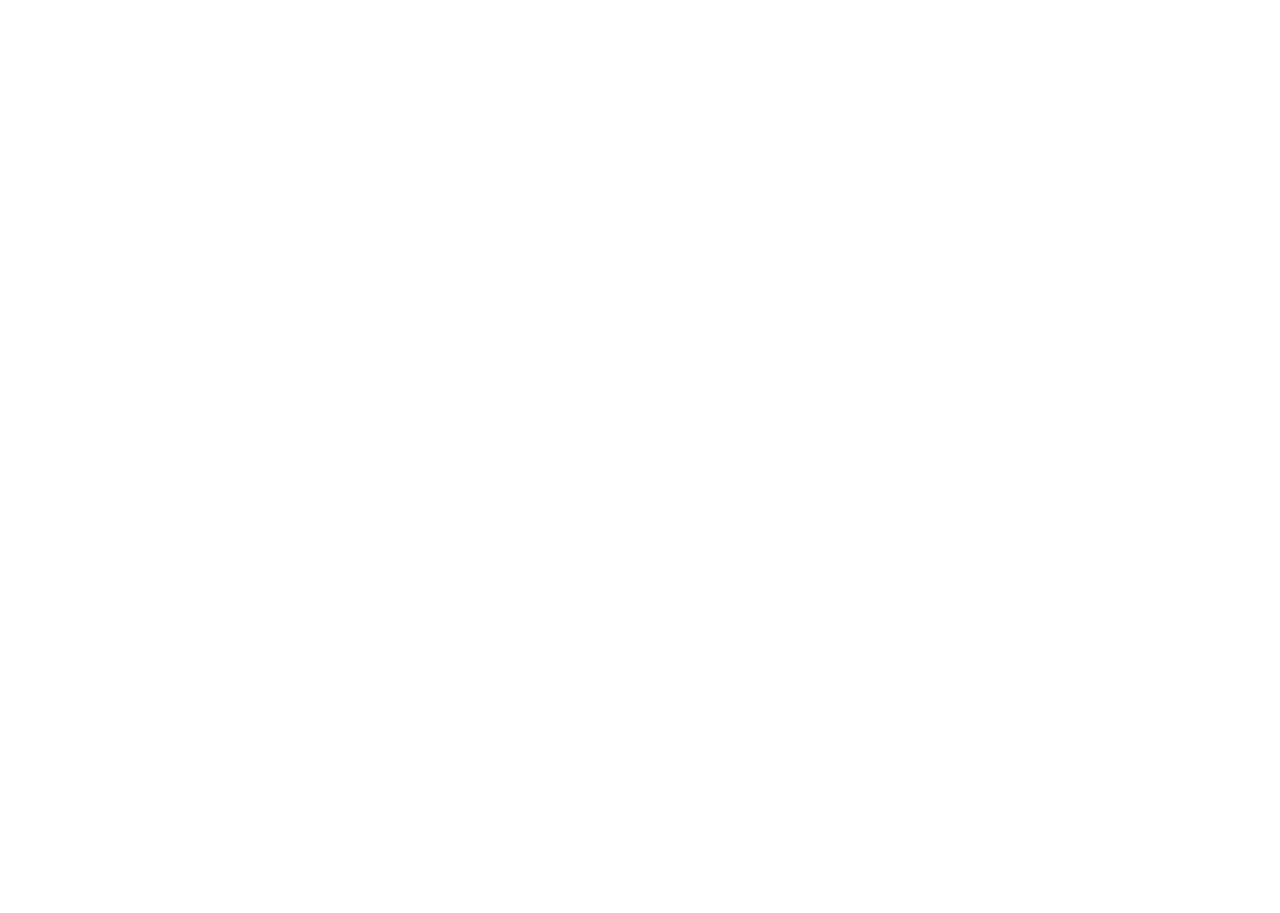
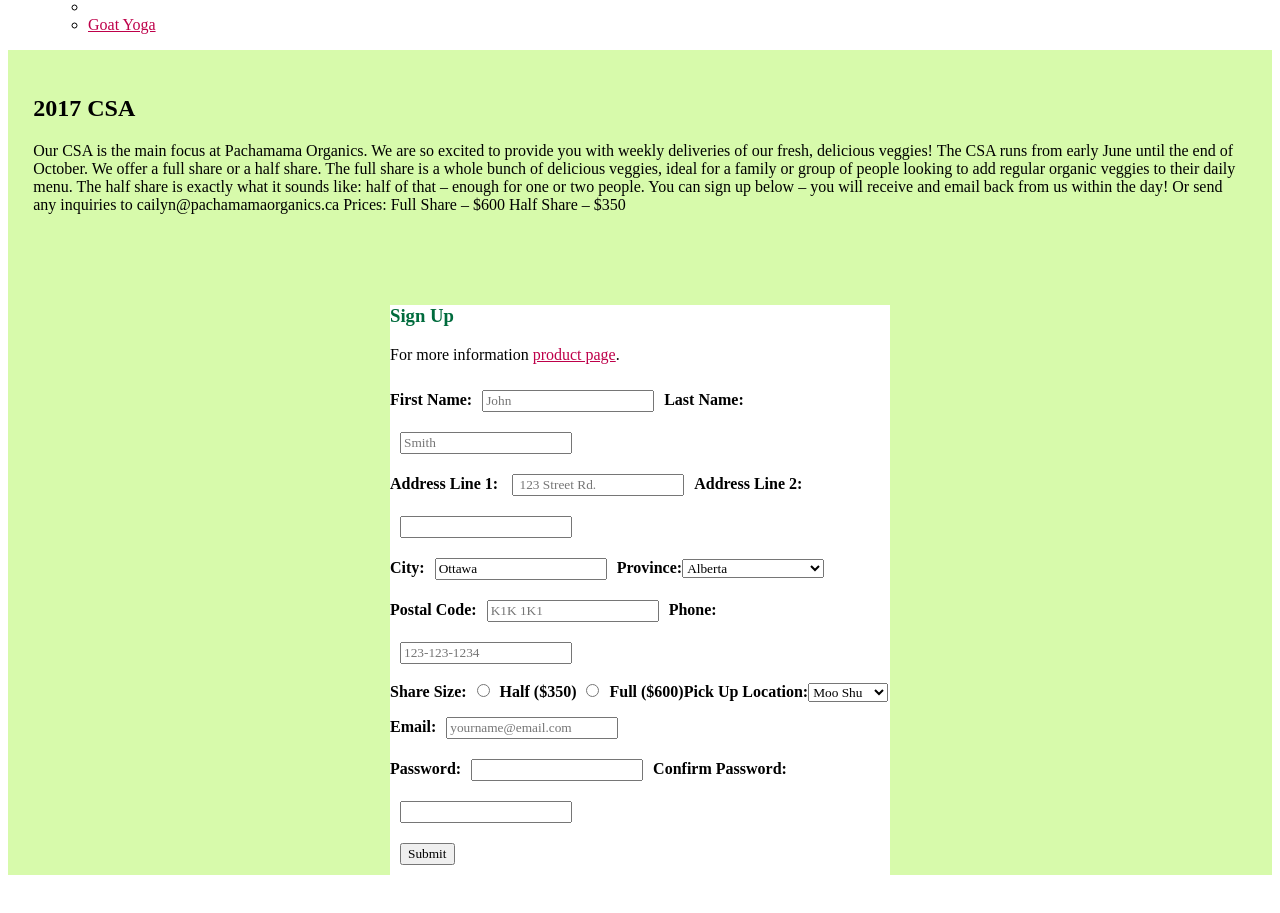
Before and after one commit to tobymurray/pachamama-signup, an Angular app in the folder pacha-client/: page / in a window 1280 px wide. Shown: the part 635-1548 px from the top of the page. Before the commit the page ends 800 px from the top, so only its background shows below. Built offline with nearby package versions, Linux system fonts and the light colour scheme.

Commit message:
Add first pass at HTML and CSS content

```diff
--- a/pacha-client/src/app/public-landing/public-landing.component.html
+++ b/pacha-client/src/app/public-landing/public-landing.component.html
@@ -1,3 +1,87 @@
-<p>
-  public-landing works!
-</p>
+<div id="mainPage">
+  <div id="csaInfo">
+    <div>
+      <h2>2017 CSA</h2>
+    </div>
+    <p>Our CSA is the main focus at Pachamama Organics. We are so excited to provide you with weekly deliveries of our fresh,
+      delicious veggies! The CSA runs from early June until the end of October. We offer a full share or a half share. The
+      full share is a whole bunch of delicious veggies, ideal for a family or group of people looking to add regular organic
+      veggies to their daily menu. The half share is exactly what it sounds like: half of that – enough for one or two people.
+      You can sign up below – you will receive and email back from us within the day! Or send any inquiries to cailyn@pachamamaorganics.ca
+      Prices: Full Share – $600 Half Share – $350</p>
+  </div>
+
+  <div id="form" class="well">
+    <h3 id="signUp">Sign Up</h3>
+    <p> For more information <a href="#">product page</a>.</p>
+    <form action="/submit" method="post">
+      <div>
+        <label>First Name:</label>
+        <input name="firstName" type="text" placeholder="John" required>
+        <label>Last Name:</label>
+        <input name="lastName" type="text" placeholder="Smith" required>
+      </div>
+      <div>
+        <label>Address Line 1: </label>
+        <input name="addressOne" type="text" placeholder=" 123 Street Rd.">
+        <label>Address Line 2:</label>
+        <input name="addressTwo" type="text">
+      </div>
+      <div>
+        <label>City:</label>
+        <input name="city" type="text" value="Ottawa">
+        <label>Province:</label>
+        <select>
+					<option>Alberta</option>
+					<option>British Colombia</option>
+					<option>Labrador</option>
+					<option>Manitoba</option>
+					<option>New Brunswick</option>
+					<option>Newfoundland</option>
+					<option>Nova Scotia</option>
+					<option>Nunavut</option>
+					<option>North West Territories</option>
+					<option>Ontario</option>
+					<option>Prince Edward Island</option>
+					<option>Quebec</option>
+					<option>Saskatchewen</option>
+					<option>Yukon Territories</option>
+				</select>
+      </div>
+      <div>
+        <label>Postal Code:</label>
+        <input name="postalCode" type="text" placeholder="K1K 1K1">
+        <label>Phone:</label>
+        <input name="phone" type="tel" placeholder="123-123-1234">
+      </div>
+      <div>
+        <label>Share Size:</label>
+        <input name="shareSize" value="half" type="radio">
+        <label>Half ($350)</label>
+        <input name="shareSize" value="full" type="radio">
+        <label>Full ($600)</label>
+        <label>Pick Up Location:</label>
+        <select name="pickUpLocation">
+					<option value="MooShu">Moo Shu</option>
+					<option value="Orleans">Orleans</option>
+					<option value="RaCenter">RA Center</option>
+					<option value="Kanata">Kanata</option>
+					<option value="farm">Farm</option>
+				</select>
+      </div>
+      <div>
+        <label>Email:</label>
+        <input name="email" type="email" placeholder="yourname@email.com">
+      </div>
+      <div>
+        <label>Password:</label>
+        <input name="password" type="password" required minlength="5">
+        <label>Confirm Password:</label>
+        <input type="password" required minlength="5">
+      </div>
+      <div>
+        <input type="submit">
+      </div>
+    </form>
+  </div>
+</div>
--- a/pacha-client/src/styles.css
+++ b/pacha-client/src/styles.css
@@ -1 +1,45 @@
 /* You can add global styles to this file, and also import other style files */
+
+	* {
+		font-family: "Dosis";
+	}
+	body {
+		padding-top: 15px;
+	}
+	#mainPage {
+		background-color: #D7FAAB;
+	}
+	#imageBanner {
+		padding-bottom: 15px;
+		text-align: center;
+	}
+	#farmLogo {
+		border-radius: 25px;
+	}
+	#csaInfo {
+		padding: 2%;
+	}
+	h3 {
+		color: #006B3D;
+	}
+	#form {
+		background-color: #ffffff;
+		width: 500px;
+		margin: 4% auto;
+		;
+	}
+	form input {
+		margin-bottom: 2%;
+	}
+	input {
+		margin: 2%;
+	}
+	label {
+		font-weight: bold;
+	}
+	a:link {
+		color: #BE004A;
+	}
+	a:visted {
+		color: #C23700;
+	}
```
